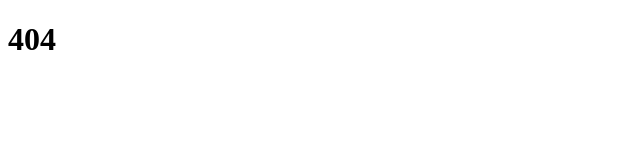
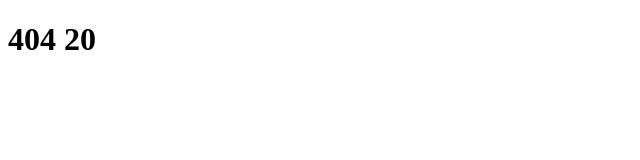
Before and after one commit to mattrobertson15/Luminous, a plain HTML site: page 404.html in a window 1280 px wide. Shown: the full height of the page, 0-640 px from the left. Drawn offline with Linux system fonts and the light colour scheme.

Commit message:
Update 404.html

```diff
--- a/404.html
+++ b/404.html
@@ -5,6 +5,6 @@
     <title></title>
 </head>
 <body>
-    <h1> 404 </h1>
+    <h1> 404 20 </h1>
 </body>
 </html>
```
